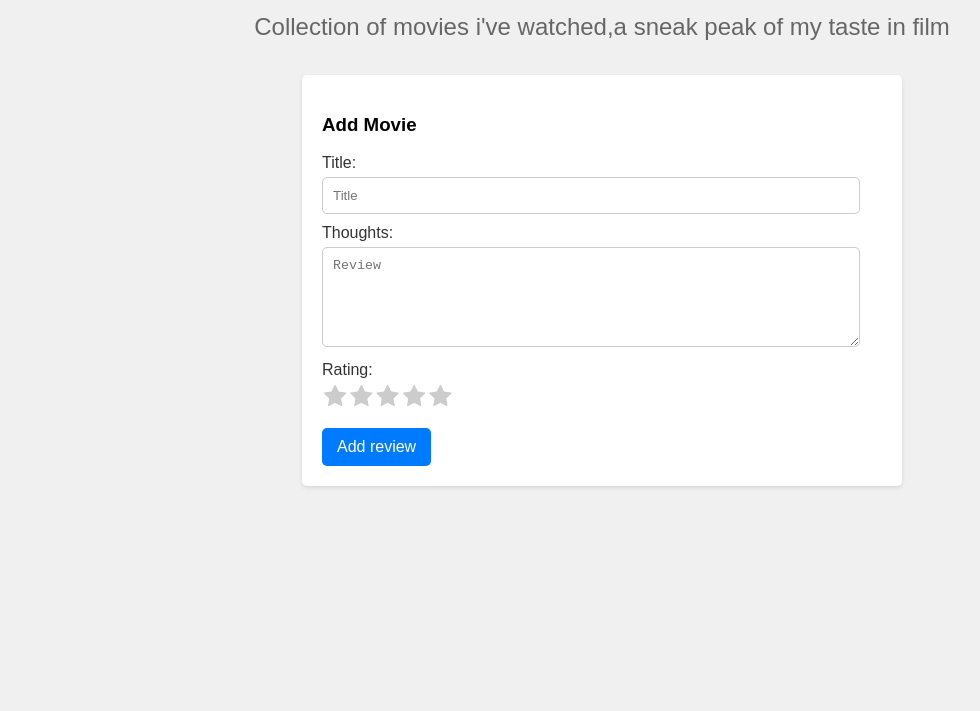
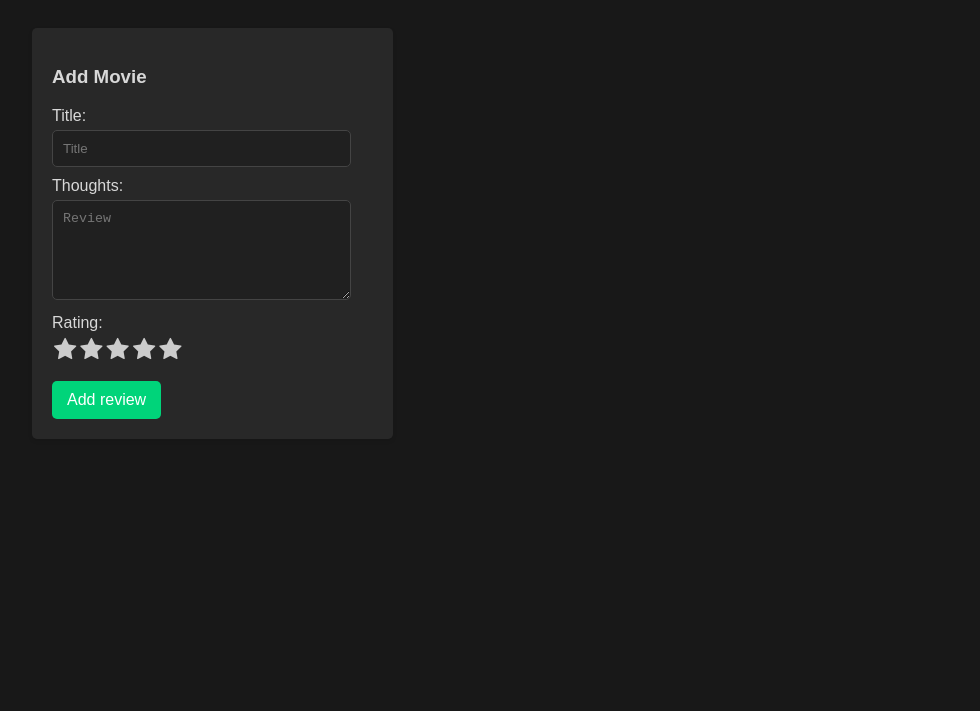
Before and after one commit to zacharythdr/devscale-assignment-2, a website built with Vite: page index.html in a window 1280 px wide. Shown: the part 189-900 px from the top of the page, without its empty margins (38-1018 px from the left). Before the commit the page ends 800 px from the top, so only its background shows below. Built offline with nearby package versions, Linux system fonts and the light colour scheme; no server answers.

Commit message:
adjust styling

```diff
--- a/index.html
+++ b/index.html
@@ -15,6 +15,7 @@
     <h1>Movies i've watched 🍿</h1>
     <h2>Collection of movies i've watched,a sneak peak of my taste in film</h2>
 
+    <div class="container">
       <div id="addMovieForm">
         <h3>Add Movie</h3>
         <form action="">
@@ -35,6 +36,7 @@
       </div>
 
       <div class="movieList"></div>
+    </div>
 
     <script type="module" src="/src/main.ts"></script>
   </body>
--- a/src/style.css
+++ b/src/style.css
@@ -1,43 +1,83 @@
 body {
   font-family: Arial, sans-serif;
-  background-color: #f0f0f0;
-  margin: 0;
+  background-color: #181818;
+  color: #d8d8d8;
+  margin: 50px;
   padding: 0;
   display: flex;
   flex-direction: column;
-  align-items: center;
-  justify-content: center;
+  align-items: flex-start;
+  justify-content: flex-start;
   min-height: 100vh;
 }
 
 h1 {
-  color: #333;
-  margin-bottom: 0.5rem;
+  color: #00d47a;
+  margin-bottom: 0.2rem;
+  margin-left: 20px;
 }
 
 h2 {
-  color: #666;
+  color: #d8d8d8;
   font-weight: normal;
-  margin-bottom: 1.5rem;
-  text-align: center;
+  margin-bottom: 1rem;
+  margin-left: 20px;
+  text-align: left;
   max-width: 800px;
 }
 
+.container {
+  display: flex;
+  width: 100%;
+  padding: 20px;
+  box-sizing: border-box;
+  margin-top: 20px;
+}
+
 #addMovieForm {
-  background-color: white;
+  background-color: #282828;
+  color: #d8d8d8;
   padding: 20px;
-  margin: 10px;
   border-radius: 5px;
   box-shadow: 0 2px 4px rgba(0, 0, 0, 0.1);
+  width: 33%;
+  box-sizing: border-box;
+  align-self: flex-start;
+  height: auto;
+}
+
+.movieList {
+  display: flex;
+  flex-direction: column;
+  gap: 20px;
+  width: 67%;
+  box-sizing: border-box;
+  margin-left: 50px;
+  padding: 0;
+}
+
+.movie-card {
+  background-color: #282828;
+  color: #d8d8d8;
+  padding: 20px;
+  margin: 0;
+  border-radius: 10px;
+  box-shadow: 0 2px 4px rgba(0, 0, 0, 0.1);
+  transition: background-color 0.3s, transform 0.3s;
   width: 100%;
-  max-width: 600px;
   box-sizing: border-box;
+}
+
+.movie-card:hover {
+  transform: translateY(-5px);
+  box-shadow: 0 4px 8px rgba(0, 0, 0, 0.2);
+  background-color: #404040;
 }
 
 label {
   display: block;
   margin-bottom: 5px;
-  color: #333;
+  color: #d8d8d8;
 }
 
 input,
@@ -45,9 +85,11 @@ textarea {
   width: calc(100% - 22px);
   padding: 10px;
   margin-bottom: 10px;
-  border: 1px solid #ccc;
+  border: 1px solid #444;
   border-radius: 5px;
   box-sizing: border-box;
+  background-color: #202020;
+  color: #d8d8d8;
 }
 
 textarea {
@@ -60,22 +102,22 @@ button {
   margin-top: 10px;
   border: none;
   border-radius: 5px;
-  background-color: #007bff;
+  background-color: #00d47a;
   color: white;
   cursor: pointer;
   font-size: 16px;
 }
 
 button:hover {
-  background-color: #0056b3;
+  background-color: #00b562;
 }
 
 button.delete {
-  background-color: #dc3545;
+  background-color: #ff3b30;
 }
 
 button.delete:hover {
-  background-color: #c82333;
+  background-color: #e60000;
 }
 
 #rating {
@@ -94,34 +136,6 @@ button.delete:hover {
   color: #ffcc00;
 }
 
-.movieList {
-  display: grid;
-  grid-template-columns: repeat(3, 1fr);
-  gap: 30px; /* Wider horizontal gap */
-  width: 100%;
-  max-width: 1200px;
-  padding: 0 20px;
-  box-sizing: border-box;
-}
-
-.movie-card {
-  background-color: white;
-  padding: 20px;
-  margin: 10px;
-  border-radius: 20px;
-  box-shadow: 0 2px 4px rgba(0, 0, 0, 0.1);
-  transition: background-color 0.3s, transform 0.3s; /* Smooth transitions */
-  width: 100%;
-  box-sizing: border-box;
-  max-width: 3000px;
-}
-
-.movie-card:hover {
-  transform: translateY(-5px);
-  box-shadow: 0 4px 8px rgba(0, 0, 0, 0.2);
-  background-color: #e0e0e0; /* Background color change on hover */
-}
-
 .movie-rating {
   display: flex;
   margin-bottom: 10px;
```
Lines whose indentation alone changed are shown as unchanged.
